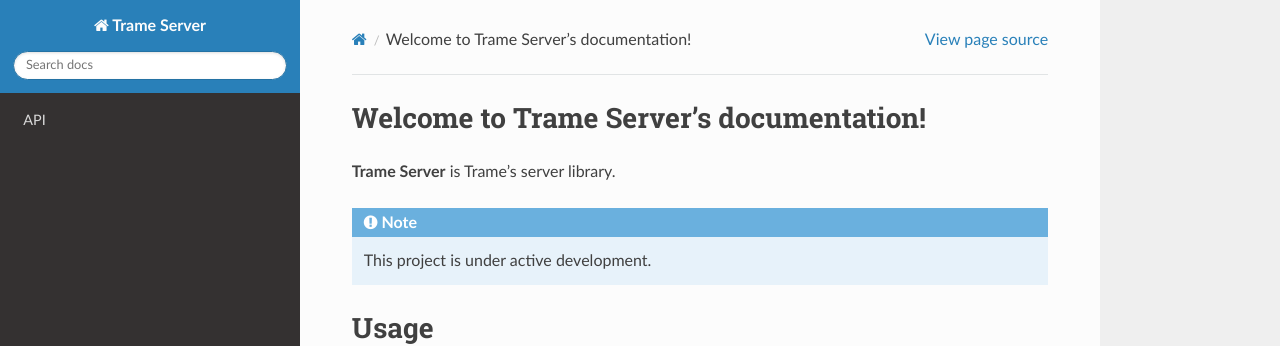
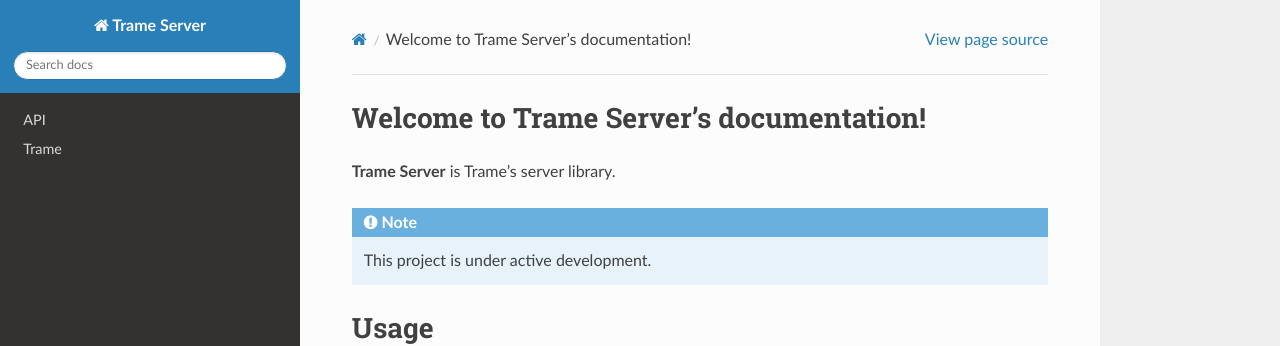
Before and after one commit to Kitware/trame-server, a Sphinx documentation site: the page built from docs/source/index.rst, in a window 1280 px wide. Shown: the top 346 px of the page. Built offline with Sphinx 7.4.7 and the Read the Docs theme 2.0.0, drawn with Linux system fonts in a browser that asks for light colours.

Commit message:
Add link to trame in docs
Signed-off-by: Patrick Avery <patrick.avery@kitware.com>

```diff
--- a/docs/source/index.rst
+++ b/docs/source/index.rst
@@ -12,5 +12,6 @@
    :maxdepth: 1
 
    api
+   Trame <https://trame.readthedocs.io>
 
 .. include:: usage.rst
```
